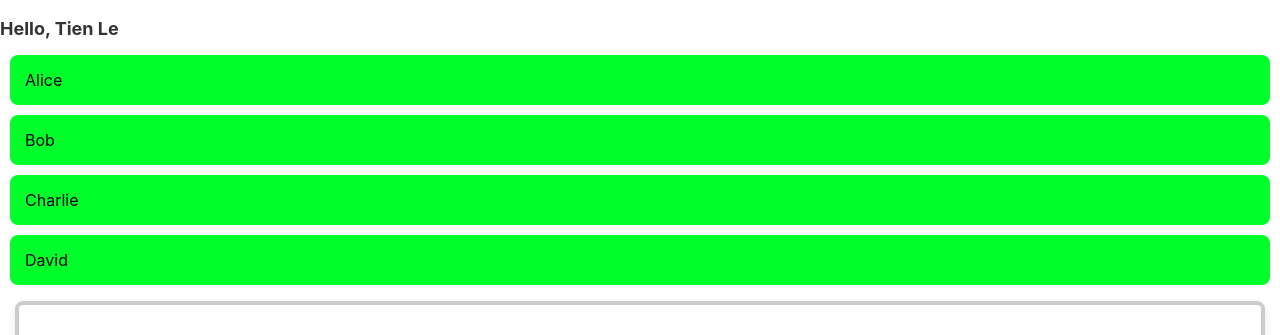
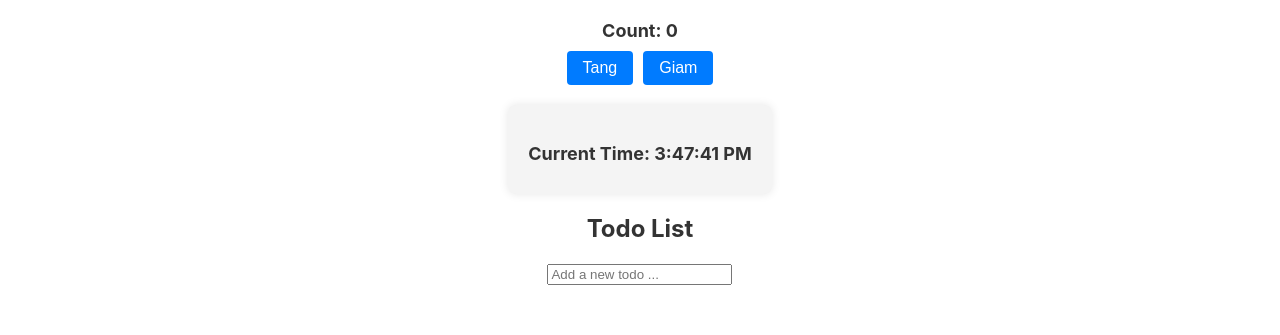
Before and after one commit to TienLe0305/React-Practice, a React (Create React App) app in the folder calculator/: page / in a window 1280 px wide. Shown: the top 335 px of the page. Built offline with nearby package versions, Linux system fonts and the light colour scheme.

Commit message:
TodoList Component

```diff
--- a/calculator/src/App.js
+++ b/calculator/src/App.js
@@ -8,6 +8,7 @@ import Greeting from "./components/Greeting";
 import PersonList from "./components/PersonList/PersonList.js";
 import ProductCard from "./components/ProductCard/ProductCard.js";
 import ProductList from "./components/ProductList/ProductList.js";
+import TodoList from "./components/TodoList/TodoList.js";
 import UserProfile from "./components/UserProfile/UserProfile.js";
 
 function App() {
@@ -77,7 +78,7 @@ function App() {
 
   return (
     <div>
-      <Greeting name="Tien Le" />
+      {/* <Greeting name="Tien Le" />
       <PersonList peopleList={peopleList} />
       <ProductCard product={productInfo} />
       <Avatar imageUrl={avatarUrl} />
@@ -85,9 +86,10 @@ function App() {
       <BookList listBook={bookArray} />
       <UserProfile userObject={userObject} />
       <ProductList products={productsArray} />
-      <CommentSection comments={commentsArray} />
+      <CommentSection comments={commentsArray} /> */}
       <Counter />
       <Clock />
+      <TodoList />
     </div>
   );
 }
--- /dev/null
+++ b/calculator/src/components/TodoList/TodoList.css
@@ -0,0 +1,30 @@
+.todo-list {
+  text-align: center;
+  margin-top: 20px;
+}
+
+h2 {
+  color: #333;
+}
+
+.todos {
+  display: flex;
+  flex-direction: column;
+  align-items: center;
+}
+
+.todo {
+  padding: 10px;
+  border: 1px solid #ddd;
+  margin-top: 10px;
+  cursor: pointer;
+  transition: background-color 0.3s ease;
+}
+
+.todo:hover {
+  background-color: #f4f4f4;
+}
+
+.completed {
+  text-decoration: line-through;
+}
--- /dev/null
+++ b/calculator/src/components/TodoList/TodoList.js
@@ -0,0 +1,49 @@
+import React from "react";
+import "./TodoList.css";
+import { useState } from "react";
+
+function TodoList(props) {
+  const [todos, setTodos] = useState([]);
+  const [input, setInput] = useState("");
+
+  const handleKeyDown = (e) => {
+    if (e.key === "Enter") {
+      if (input.trim() !== "") {
+        setTodos([...todos, { text: input, completed: false }]);
+        setInput("");
+      }
+    }
+  };
+
+  const toggleTodo = (index) => {
+    const newTodos = [...todos];
+    newTodos[index].completed = !newTodos[index].completed;
+    setTodos(newTodos);
+  };
+
+  return (
+    <div className="todo-list">
+      <h2>Todo List</h2>
+      <div className="todos">
+        {todos.map((todo, index) => (
+          <div
+            key={index}
+            className={`todo ${todo.completed ? "completed" : ""}`}
+            onClick={() => toggleTodo(index)}
+          >
+            {todo.text}
+          </div>
+        ))}
+      </div>
+      <input
+        type="text"
+        placeholder="Add a new todo ..."
+        value={input}
+        onChange={(e) => setInput(e.target.value)}
+        onKeyDown={handleKeyDown}
+      />
+    </div>
+  );
+}
+
+export default TodoList;
```
